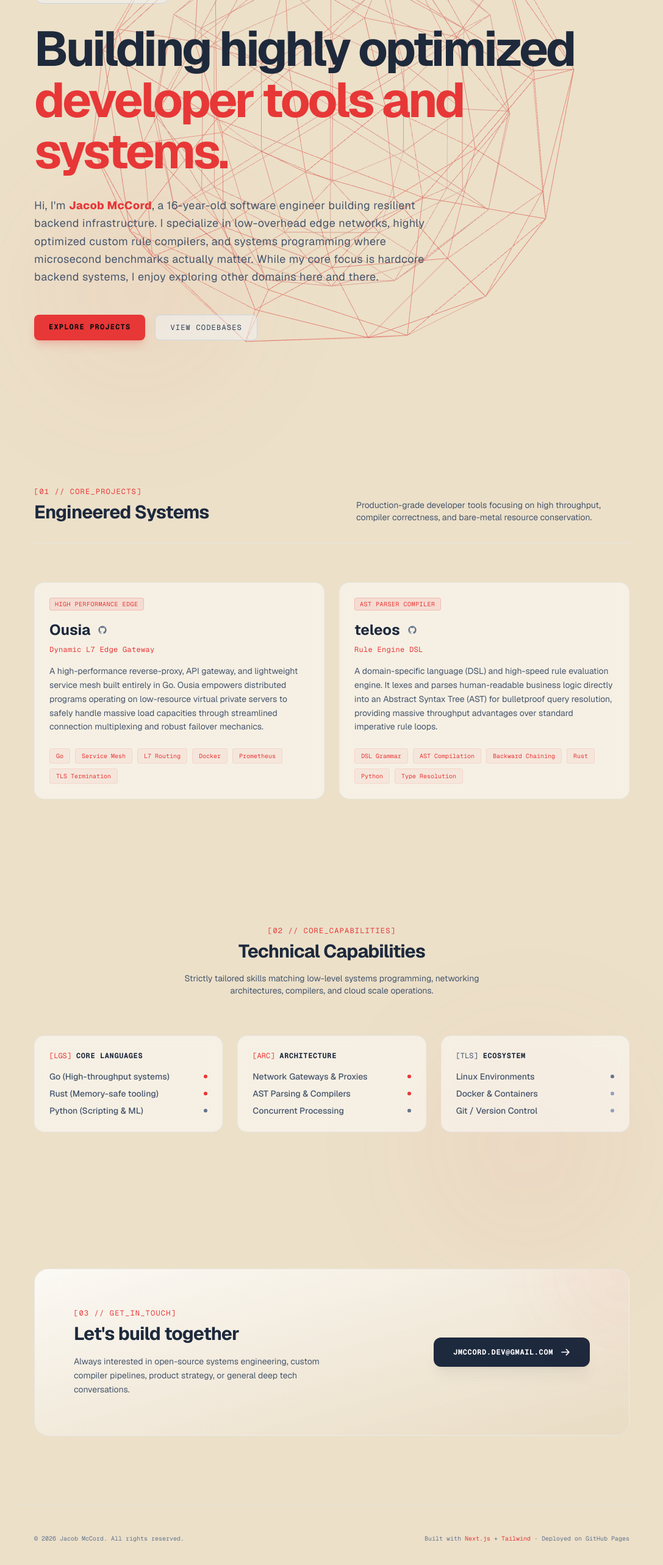
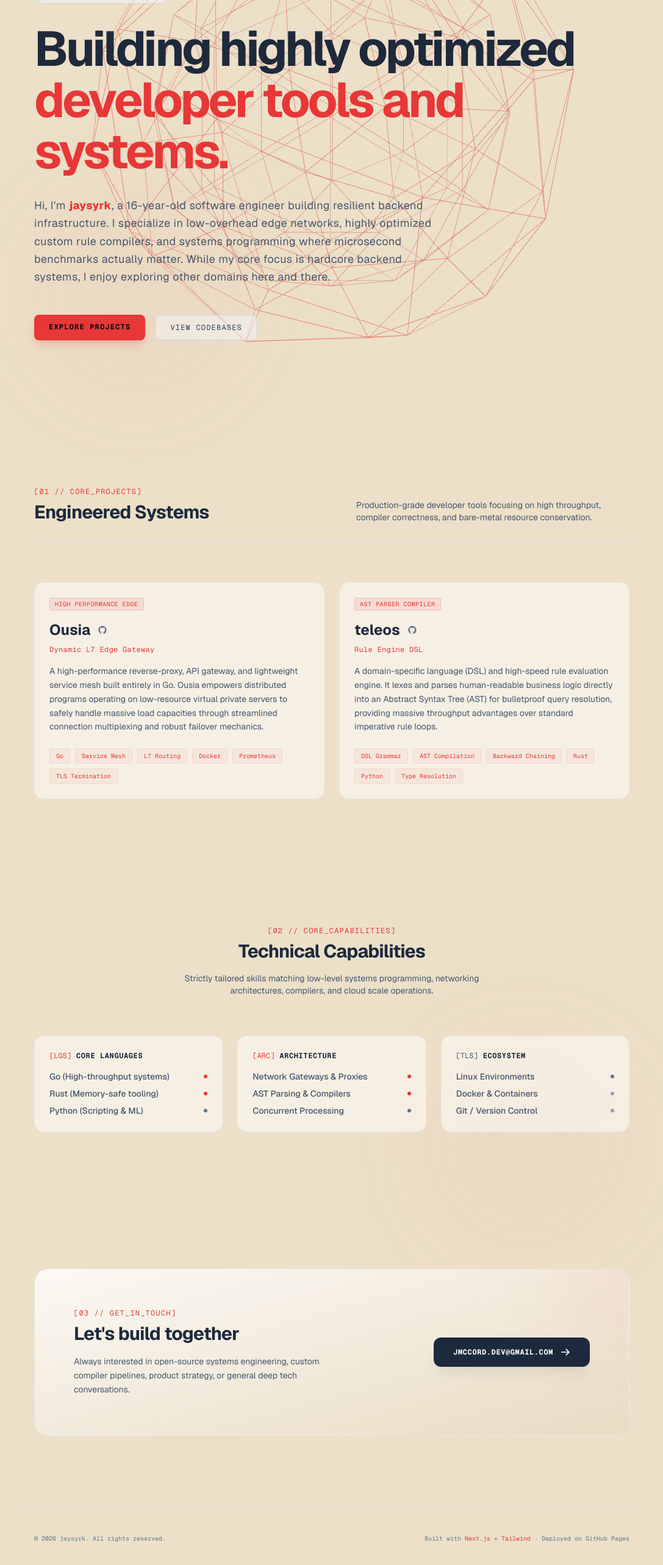
Before and after one commit to jaysyrk/jaysyrk.github.io, a Next.js app: page / in a window 1280 px wide. Shown: the part 220-2786 px from the top of the page at 61% size, without its empty margins (96-1183 px from the left). Built offline with nearby package versions, Linux system fonts and the light colour scheme.

Commit message:
change name to user

```diff
--- a/app/layout.tsx
+++ b/app/layout.tsx
@@ -13,8 +13,8 @@ const geistMono = Geist_Mono({
 });
 
 export const metadata: Metadata = {
-  title: "Jacob McCord | Systems & Product Engineer",
-  description: "Portfolio of Jacob McCord, a software engineer specializing in low-level systems architecture, reverse proxies, networking gateways, and DSL compilers.",
+  title: "jaysyrk | Systems & Product Engineer",
+  description: "Portfolio of jaysyrk, a software engineer specializing in low-level systems architecture, reverse proxies, networking gateways, and DSL compilers.",
 };
 
 export default function RootLayout({
--- a/app/page.tsx
+++ b/app/page.tsx
@@ -68,7 +68,7 @@ export default function Home() {
           transition={{ duration: 0.6, delay: 0.2, ease: "easeOut" }}
           className="text-base sm:text-lg text-slate-600 max-w-2xl leading-relaxed font-sans mb-12 tracking-wide"
         >
-          Hi, I&apos;m <span className="text-[#e73737] font-extrabold">Jacob McCord</span>, a 16-year-old software engineer building resilient backend infrastructure. I specialize in low-overhead edge networks, highly optimized custom rule compilers, and systems programming where microsecond benchmarks actually matter. While my core focus is hardcore backend systems, I enjoy exploring other domains here and there.
+          Hi, I&apos;m <span className="text-[#e73737] font-extrabold">jaysyrk</span>, a 16-year-old software engineer building resilient backend infrastructure. I specialize in low-overhead edge networks, highly optimized custom rule compilers, and systems programming where microsecond benchmarks actually matter. While my core focus is hardcore backend systems, I enjoy exploring other domains here and there.
         </motion.p>
 
         <motion.div
@@ -334,7 +334,7 @@ export default function Home() {
 
       {/* Footer */}
       <footer className="border-t border-slate-200/50 px-6 py-12 relative z-10 max-w-5xl mx-auto flex flex-col sm:flex-row items-center justify-between gap-4 font-mono text-[10px] text-slate-500">
-        <p>© {new Date().getFullYear()} Jacob McCord. All rights reserved.</p>
+        <p>© {new Date().getFullYear()} jaysyrk. All rights reserved.</p>
         <p>
           Built with{" "}
           <span className="text-[#e73737]">Next.js</span> +{" "}
```
